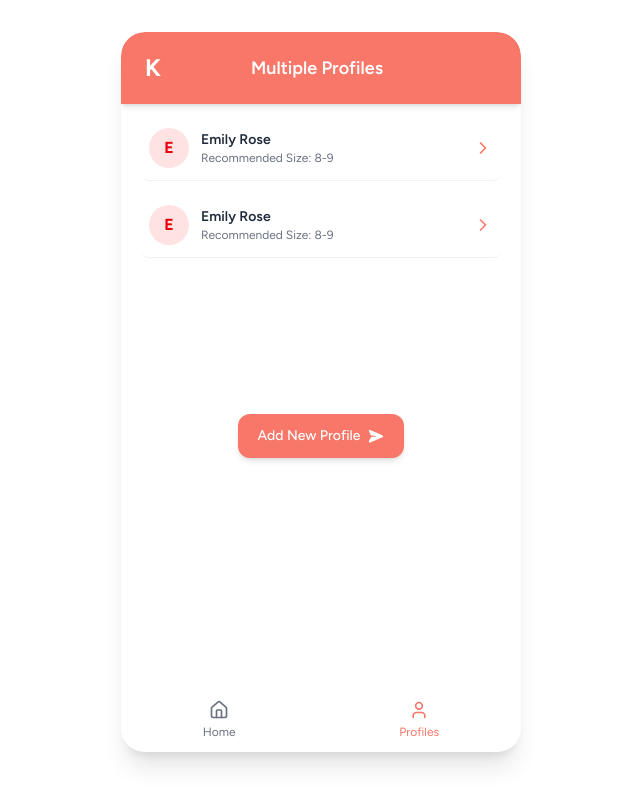
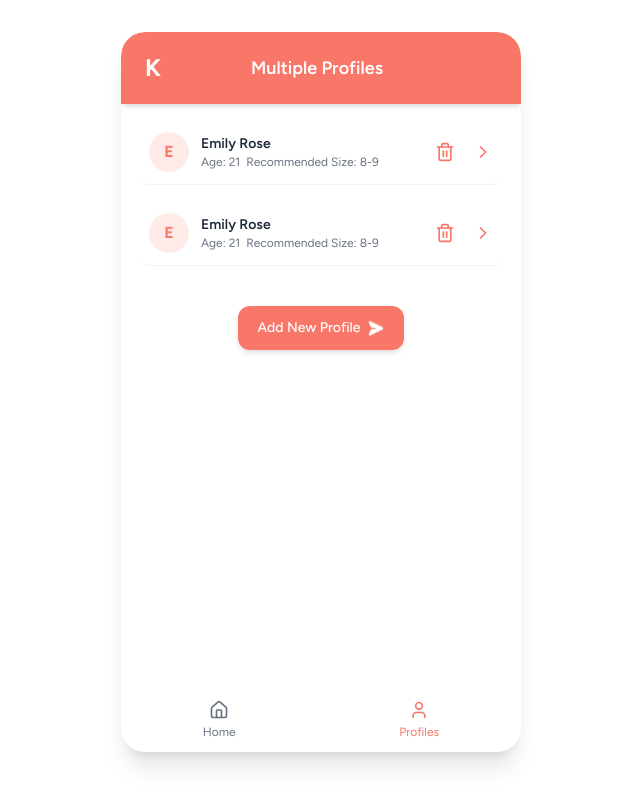
Before and after one commit to HexzionSystems/Widget, a React (Vite) app: page /profiles in a window 1280 px wide. Shown: the top 806 px of the page, without its empty margins (319-959 px from the left). Built offline with nearby package versions, Linux system fonts and the light colour scheme.

Commit message:
Add All the updates

```diff
--- a/src/pages/AddProfile.tsx
+++ b/src/pages/AddProfile.tsx
@@ -1,14 +1,26 @@
-import { ChevronRight } from 'lucide-react';
+import { ChevronRight, Trash2 } from 'lucide-react';
 import { motion } from 'framer-motion';
 import { useNavigate } from 'react-router-dom';
-import Icons from '../assets/Icon(white).png'
+import { useState } from 'react';
+import Icons from '../assets/Icon(white).png';
+
+type Profile = {
+  name: string;
+  size: string;
+  age?: number;
+};
+
 export default function AddProfile() {
   const navigate = useNavigate();
 
-  const profiles = [
-    { name: 'Emily Rose', size: '8-9' },
-    { name: 'Emily Rose', size: '8-9' },
-  ];
+  const [profiles, setProfiles] = useState<Profile[]>([
+    { name: 'Emily Rose', size: '8-9', age: 21 },
+    { name: 'Emily Rose', size: '8-9', age: 21 },
+  ]);
+
+  const handleDelete = (idx: number) => {
+    setProfiles(prev => prev.filter((_, i) => i !== idx));
+  };
 
   return (
     <motion.div
@@ -32,32 +44,52 @@ export default function AddProfile() {
           <button
             key={index}
             onClick={() => navigate('/recommendation')}
-            className="flex items-center justify-between border-b border-[#F2F2F2] pb-3 w-full focus:outline-none hover:bg-gray-50 transition rounded-lg px-2 py-2"
+            className="group flex items-center justify-between w-full rounded-lg px-2 py-3 border-b border-[#F2F2F2] hover:bg-gray-50 transition focus:outline-none"
           >
             <div className="flex items-center gap-3">
-              <div className="bg-red-100 text-red-600 w-10 h-10 flex items-center justify-center rounded-full font-bold">
+              <div className="bg-[#F97769]/15 text-[#F97769] w-10 h-10 flex items-center justify-center rounded-full font-bold">
                 {profile.name[0]}
               </div>
               <div className="text-sm text-left">
                 <p className="font-semibold text-gray-800">{profile.name}</p>
-                <p className="text-xs text-gray-500">Recommended Size: {profile.size}</p>
+                <p className="text-xs text-gray-500">
+                  {profile.age ? <>Age: {profile.age}&nbsp;&nbsp;</> : null}
+                  Recommended Size: {profile.size}
+                </p>
               </div>
             </div>
+
+            {/* Right-side actions */}
+            <div className="flex items-center gap-3">
+              {/* Delete button — stop row navigation */}
+              <button
+                type="button"
+                aria-label="Delete profile"
+                onClick={(e) => {
+                  e.stopPropagation();
+                  handleDelete(index);
+                }}
+                className="p-1.5 rounded-md text-[#F97769] hover:bg-[#F97769]/10 transition"
+              >
+                <Trash2 className="w-5 h-5" />
+              </button>
+
+              {/* Navigate chevron */}
               <ChevronRight className="w-5 h-5 text-[#F97769]" />
+            </div>
           </button>
         ))}
 
         {/* Add New Profile Button */}
-<div className="pt-35 flex justify-center">
+        <div className="pt-6 flex justify-center">
           <button
             onClick={() => navigate('/finder')}
-    className="max-w-[200px] bg-[#F97769] hover:bg-[#e8564e] transition text-white text-sm font-medium py-3 px-5 rounded-xl flex items-center justify-center gap-2 shadow-md"
+            className="max-w-[220px] bg-[#F97769] hover:bg-[#e8564e] transition text-white text-sm font-medium py-3 px-5 rounded-xl flex items-center justify-center gap-2 shadow-md"
           >
             Add New Profile
-    <img src={Icons} alt="Kapes Logo"  />
+            <img src={Icons} alt="Add" className="w-4 h-4" />
           </button>
         </div>
-
       </div>
     </motion.div>
   );
--- a/src/pages/Home.tsx
+++ b/src/pages/Home.tsx
@@ -32,7 +32,7 @@ function Home() {
         {/* Heading Text */}
         <div className="px-6 pt-26">
           <h2 className="text-white text-3xl font-semibold opacity-60">Hello there.</h2>
-          <h2 className="text-white text-4xl font-bold">How can we help?</h2>
+          <h2 className="text-white text-4xl font-bold">I am your Kapes Size Assistant</h2>
         </div>
 
         {/* Profile Cards */}
@@ -59,7 +59,7 @@ function Home() {
 
           {/* Add New Profile Box */}
           <div
-            onClick={() => navigate('/profiles')}
+            onClick={() => navigate('/finder')}
             className="bg-white rounded-xl shadow-md p-6 flex items-center justify-between cursor-pointer hover:shadow-lg transition"
           >
             <div>
```
Lines whose indentation alone changed are shown as unchanged.
